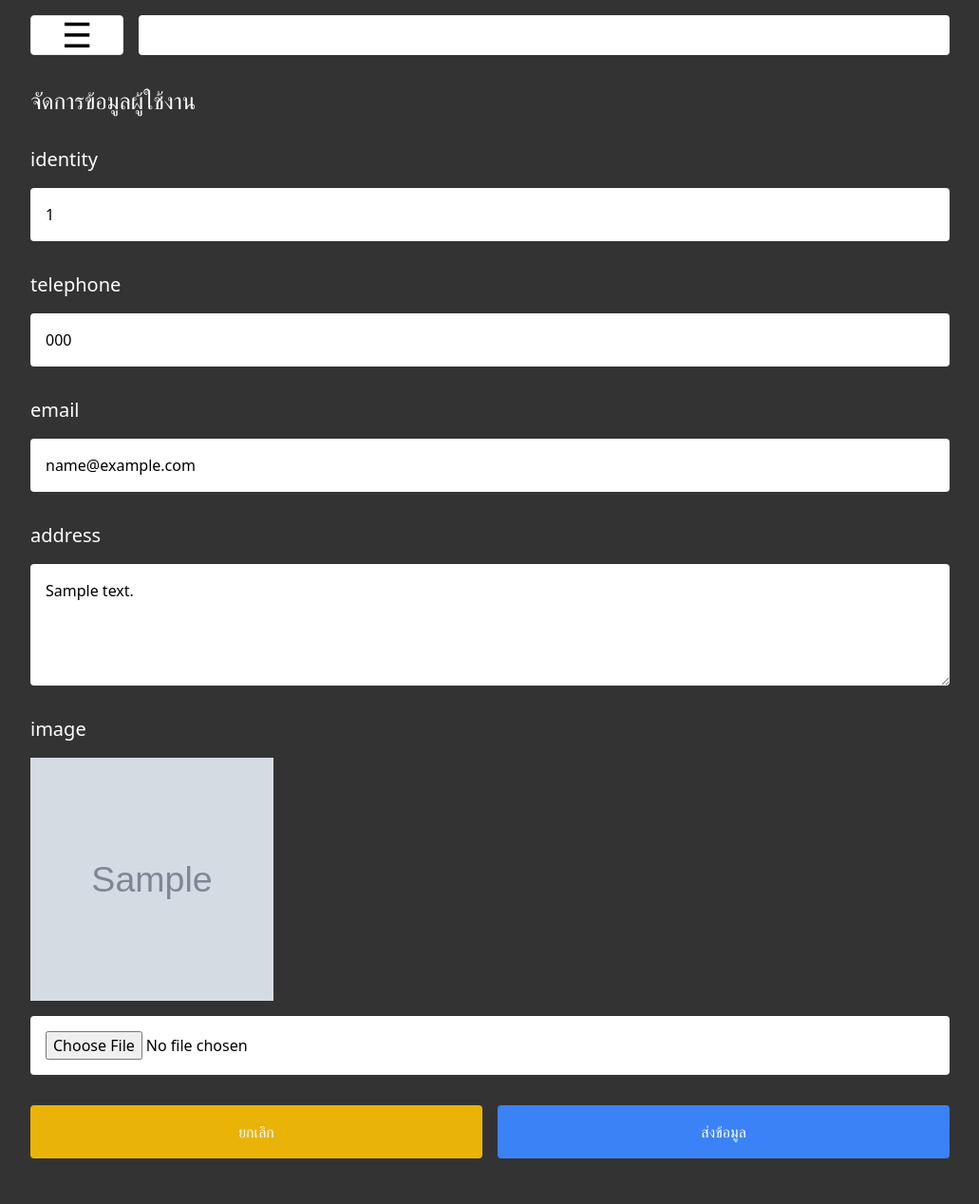
After one commit to willywotz/limfont, a PHP site: page /user.setting.php in a window 1280 px wide. The commit adds this page. Shown: the whole page at 95% size, without its empty margins (124-1155 px from the left). Run offline with PHP 8.4, Linux system fonts and the light colour scheme; the visitor is signed in with stand-in values (Sample User, id 1); tables that the repository leaves empty or names only in its code hold one stand-in row (values such as "Sample post"); grey boxes marked "Sample" are stand-in pictures; data that the repository does not hold is empty; some libraries are stand-ins or nearby versions.

Commit message:
user.setting

```diff
--- a/_config.php
+++ b/_config.php
@@ -2,6 +2,8 @@
 define('DBHOST', 'mysql:dbname=limfont');
 define('DBUSER', 'root');
 define('DBPASS', '');
+
+define('UPLOADDIR', __DIR__.'/upload');
 
 date_default_timezone_set('Asia/Bangkok');
 session_start();
--- a/_foot.php
+++ b/_foot.php
@@ -2,7 +2,7 @@
 
         <div id="topmenu" class="!hidden">
             <a href="user.index.php">หน้าบ้าน</a>
-            <a href="user.setting.php">ข้อมูลผู้ใช้งาน</a>
+            <a href="user.setting.php">จัดการข้อมูลผู้ใช้งาน</a>
             <?php if (user()->canAdmin): ?>
             <a href="admin.index.php">จัดการข้อมูลหลังบ้าน</a>
             <?php endif ?>
--- a/_function.php
+++ b/_function.php
@@ -22,3 +22,22 @@ function user() {
 function site() {
     return db()->query('select * from site')->fetch(PDO::FETCH_OBJ);
 }
+
+function checkUploadDirectory() {
+    if (file_exists(UPLOADDIR)) { return true; }
+    return mkdir(UPLOADDIR, 0777, true);
+}
+
+checkUploadDirectory();
+
+function randomString($length = 4) {
+    $sample = 'abcdefghijklmnopqrstuvwxyz';
+    for ($ret = ''; strlen($ret) < $length;)
+        $ret .= $sample[strlen($sample)-1-rand(0,strlen($sample))];
+    return $ret;
+}
+
+function uploadRandomName($tempName) {
+    do { $a = randomString(); $b = UPLOADDIR.'/'.$a; } while (is_file($b));
+    return move_uploaded_file($tempName, $b) ? $a : uploadRandomName($tempName);
+}
--- /dev/null
+++ b/user.setting.php
@@ -0,0 +1,67 @@
+<?php
+include '_head.php';
+
+if (isPost()) {
+    $_POST['image'] = user()->image;
+    if ($_FILES['image']['size'] > 0) {
+        $_POST['image'] = uploadRandomName($_FILES['image']['tmp_name']);
+        unlink(UPLOADDIR.'/'.user()->image);
+    }
+    $stmt = db()->prepare('update user set telephone = ?, email = ?,
+        address = ?, image = ? where identity = ?');
+    $stmt->execute([$_POST['telephone'], $_POST['email'], $_POST['address'],
+        $_POST['image'], user()->identity]);
+    header('Location: user.setting.php');
+    exit;
+}
+
+?>
+<style type="text/tailwindcss">
+form label { @apply text-white text-xl }
+form input, form textarea, form button { @apply rounded p-4 bg-white w-full }
+</style>
+
+<form action="user.setting.php" method="post" enctype="multipart/form-data"
+    class="flex flex-col gap-8 my-8">
+
+    <div class="text-white text-2xl">จัดการข้อมูลผู้ใช้งาน</div>
+
+    <div class="flex flex-col gap-4">
+        <label for="identity">identity</label>
+        <input type="text" id="identity" name="identity" value="<?= user()->identity ?>" readonly>
+    </div>
+
+    <div class="flex flex-col gap-4">
+        <label for="telephone">telephone</label>
+        <input type="tel" id="telephone" name="telephone" value="<?= user()->telephone ?>">
+    </div>
+
+    <div class="flex flex-col gap-4">
+        <label for="email">email</label>
+        <input type="email" id="email" name="email" value="<?= user()->email ?>">
+    </div>
+
+    <div class="flex flex-col gap-4">
+        <label for="address">address</label>
+        <textarea rows="4" name="address"><?= user()->address ?></textarea>
+    </div>
+
+    <div class="flex flex-col gap-4">
+        <label for="image" class="text-white">image</label>
+        <img id="previewImage" src="<?= 'upload/'.user()->image ?>" class="h-[256px] w-[256px]">
+        <input type="file" id="image" name="image" onchange="changePreviewImage(event)">
+        <script>
+        function changePreviewImage(event) {
+            document.getElementById('previewImage').src
+                = window.URL.createObjectURL(event.target.files[0]);
+        }
+        </script>
+    </div>
+
+    <div class="flex gap-4">
+        <button type="reset" onclick="location.reload()"
+            class="bg-yellow-500 hover:bg-yellow-700 text-white">ยกเลิก</button>
+        <button class="bg-blue-500 hover:bg-blue-700 text-white">ส่งข้อมูล</button>
+    </div>
+</form>
+<?php include '_foot.php' ?>
```
Also changed, not shown: 2 other files.
